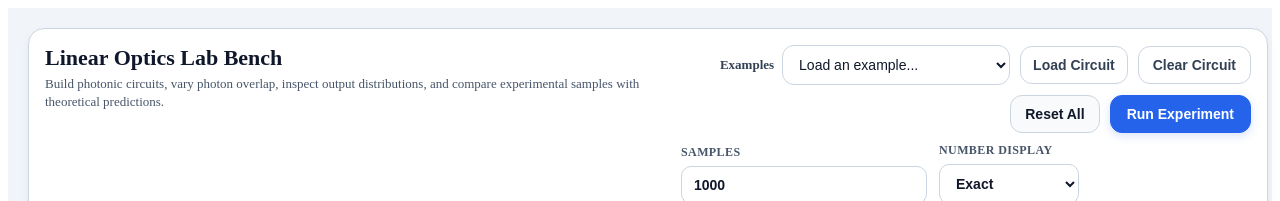
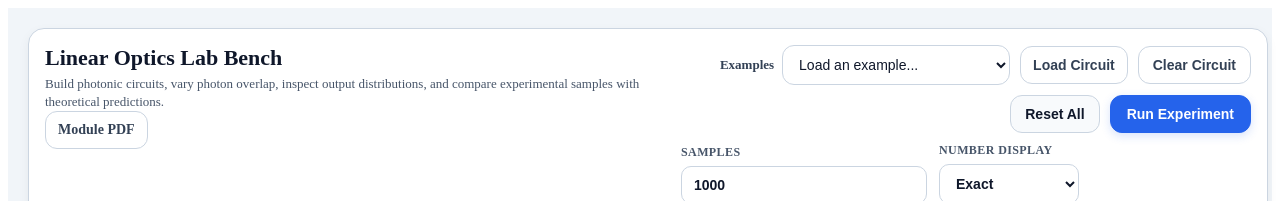
Before and after one commit to Tolverne/linearoptics, a React (Vite) app: page / in a window 1280 px wide. Shown: the top 201 px of the page. Built offline with nearby package versions, Linux system fonts and the light colour scheme; no server answers.

Commit message:
Add Educational Module

```diff
--- /dev/null
+++ b/src/components/TopBar/ModuleLinkButton.tsx
@@ -0,0 +1,30 @@
+import React from "react";
+
+const ModuleLinkButton: React.FC = () => {
+    return (
+        <a
+            href="/photonic-circuits-module.pdf"
+            target="_blank"
+            rel="noreferrer"
+            title="Open the Photonic Circuits educational module"
+            style={{
+                padding: "10px 12px",
+                borderRadius: 12,
+                border: "1px solid #cbd5e1",
+                background: "#ffffff",
+                color: "#334155",
+                fontSize: 14,
+                fontWeight: 700,
+                textDecoration: "none",
+                cursor: "pointer",
+                display: "inline-flex",
+                alignItems: "center",
+                whiteSpace: "nowrap",
+            }}
+        >
+            Module PDF
+        </a>
+    );
+};
+
+export default ModuleLinkButton;
--- a/src/components/TopBar/TopBar.tsx
+++ b/src/components/TopBar/TopBar.tsx
@@ -5,7 +5,7 @@ import ClearButton from "./ClearButton";
 import ResetButton from "./ResetButton";
 import { useExperimentStore } from "@/store/useExperimentStore";
 import LoadCircuitButton from "./LoadCircuitButton";
-
+import ModuleLinkButton from "./ModuleLinkButton";
 
 const numberInputStyle: React.CSSProperties = {
   width: "100%",
@@ -89,6 +89,7 @@ const setNumericDisplayMode = useExperimentStore(
             distributions, and compare experimental samples with theoretical
             predictions.
           </div>
+                  <ModuleLinkButton />
         </div>
 
         <div
```
Also changed, not shown: 1 other file (tests, documents, lock files or other folders).
